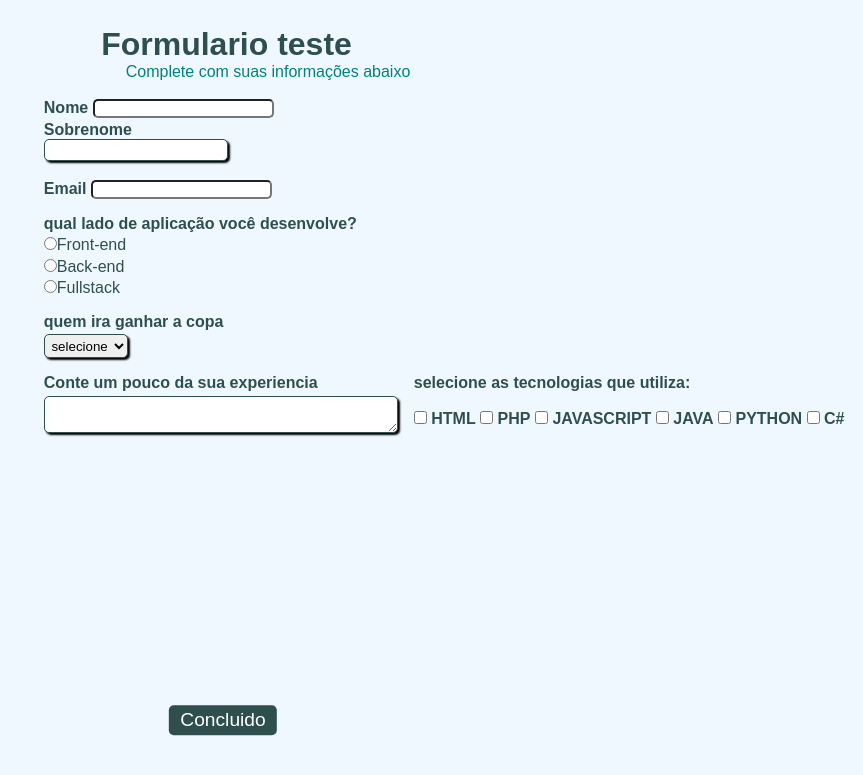
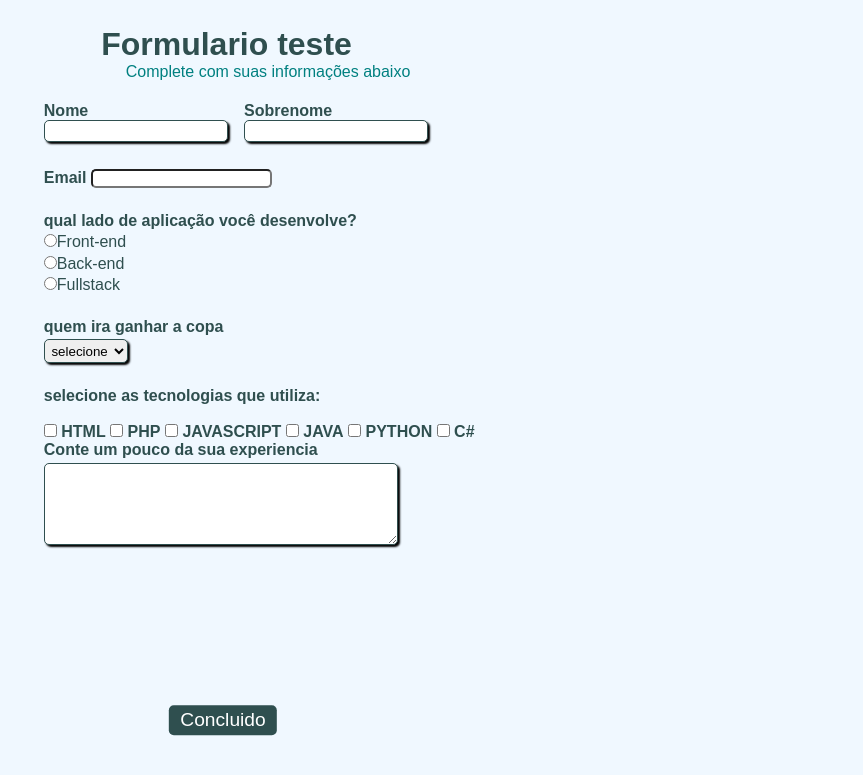
Before and after one commit to P4uloRJesus/projeto-inicial-html, a PHP site: page /formulario.html in a window 1280 px wide. Shown: the top 775 px of the page, without its empty margins (417-1280 px from the left). Run offline with PHP 8.4, Linux system fonts and the light colour scheme.

Commit message:
arrumamos o input de nome e sobrenome e o textarea.

```diff
--- a/formulario.css
+++ b/formulario.css
@@ -38,7 +38,7 @@ border-radius: 5px;
 }
 
 .campo{
-    margin-bottom: 1em;
+    margin-bottom: 1.5em;
 }
 
 .campo label{
@@ -50,6 +50,11 @@ border-radius: 5px;
 fieldset.grupo .campo{
     float: left;
     margin-right: 1em;
+
+}
+
+.grupo{
+    display: flex;
 }
 
 .campo input[type="text"], .campo input [type="email"], .campo select, .campo textarea{
@@ -86,5 +91,10 @@ fieldset.grupo .campo{
 }
 
 #check {
-    display: inline-block;
+    display: inline;
+
 }
+
+#experiencia{
+    margin-top: 1.3em;
+}
--- a/formulario.html
+++ b/formulario.html
@@ -17,7 +17,7 @@
 
     <form>
         <fieldset class="grupo">
-            <div>
+            <div class="campo">
                 <label for="nome"></label><strong>Nome</strong></label>
                 <input type="text" name="nome" id="nome" required>
             </div>
@@ -56,7 +56,7 @@
             </select>
         </div>
 
-        <fieldset class="grupo">
+        <fieldset class="grupo2">
             <div id="check">
                 <label><strong>selecione as tecnologias que utiliza:</strong></label><br><br>
                 <input type="checkbox" id="tecnologia1" name="tecnologia1" value="HTML">
@@ -77,7 +77,7 @@
             <div class="campo">
 
                 <label><strong>Conte um pouco da sua experiencia</strong></label>
-                <textarea row="6" style="width:26em;" id="experiencia" name="experiencia"></textarea>
+                <textarea rows="5" style="width:26em;" id="experiencia " name="experiencia"></textarea>
             </div>
 
             <button class="botao" type="submit">Concluido</button>
```
